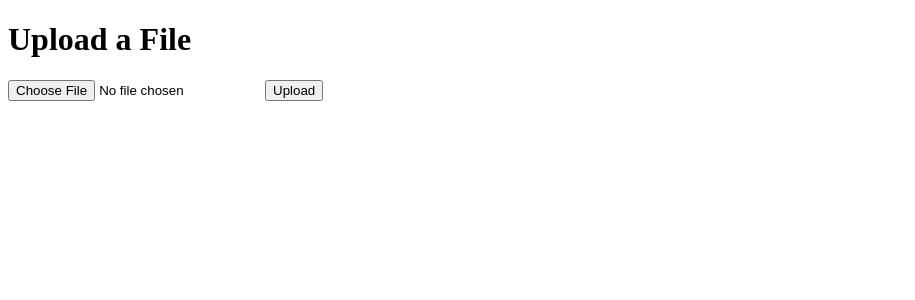
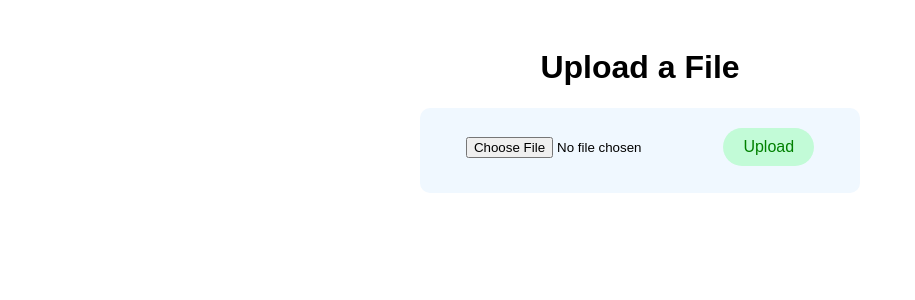
Before and after one commit to nipunaloka/Flasck_Share-file-app, a Flask app: page / in a window 1280 px wide. Shown: the top 300 px of the page, without its empty margins (0-915 px from the left). Run offline with Flask 3, Linux system fonts and the light colour scheme.

Commit message:
updated code with more accuracy

```diff
--- a/app.py
+++ b/app.py
@@ -1,45 +1,67 @@
-from flask import Flask, request, redirect, url_for, render_template
+from flask import Flask, request, redirect, url_for, render_template, send_from_directory, flash
 from werkzeug.utils import secure_filename
 import os
 
 app = Flask(__name__)
 
-# Configure upload folder and allowed extensions
+# Configure app settings
 UPLOAD_FOLDER = 'uploads'
 ALLOWED_EXTENSIONS = {'png', 'jpg', 'jpeg', 'gif', 'pdf', 'txt', 'docx'}
+MAX_CONTENT_LENGTH = 16 * 1024 * 1024  # 16 MB file size limit
 
 app.config['UPLOAD_FOLDER'] = UPLOAD_FOLDER
+app.config['MAX_CONTENT_LENGTH'] = MAX_CONTENT_LENGTH
+app.secret_key = 'your_secret_key'  # For flash messages
 
 # Ensure the upload folder exists
 if not os.path.exists(UPLOAD_FOLDER):
     os.makedirs(UPLOAD_FOLDER)
 
+# Helper function to check allowed file types
 def allowed_file(filename):
     return '.' in filename and filename.rsplit('.', 1)[1].lower() in ALLOWED_EXTENSIONS
 
+# Home route with upload form
 @app.route('/')
 def upload_form():
     return render_template('upload.html')
 
+# Handle file uploads
 @app.route('/upload', methods=['POST'])
 def upload_file():
     if 'file' not in request.files:
+        flash('No file part in the request')
         return redirect(request.url)
+
     file = request.files['file']
+
     if file.filename == '':
+        flash('No file selected')
         return redirect(request.url)
+
     if file and allowed_file(file.filename):
         filename = secure_filename(file.filename)
         file_path = os.path.join(app.config['UPLOAD_FOLDER'], filename)
         file.save(file_path)
         file_type = filename.rsplit('.', 1)[1].lower()
+        flash('File uploaded successfully!')
         return render_template('upload.html', filename=filename, filetype=file_type)
-    else:
-        return 'Allowed file types are png, jpg, jpeg, gif, pdf, txt, docx'
 
+    flash('Invalid file type. Allowed types: png, jpg, jpeg, gif, pdf, txt, docx')
+    return redirect(request.url)
+
+# Serve uploaded files
 @app.route('/uploads/<filename>')
 def uploaded_file(filename):
-    return redirect(url_for('static', filename='uploads/' + filename), code=301)
+    # Serve files from the 'uploads' directory
+    return send_from_directory(app.config['UPLOAD_FOLDER'], filename)
+
+
+# Error handler for large files
+@app.errorhandler(413)
+def request_entity_too_large(error):
+    flash('File is too large. Maximum allowed size is 16 MB.')
+    return redirect(url_for('upload_form'))
 
 if __name__ == '__main__':
-    app.run(host='0.0.0.0', port=5000)
+    app.run(debug=True)
--- a/templates/upload.html
+++ b/templates/upload.html
@@ -1,25 +1,66 @@
-<!doctype html>
+<!DOCTYPE html>
 <html lang="en">
 <head>
-    <meta charset="utf-8">
-    <meta name="viewport" content="width=device-width, initial-scale=1, shrink-to-fit=no">
+    <meta charset="UTF-8">
+    <meta name="viewport" content="width=device-width, initial-scale=1.0">
     <title>File Upload</title>
+    <style>
+        body {
+            font-family: Arial, sans-serif;
+            text-align: center;
+            padding: 20px;
+        }
+        .button-33 {
+          background-color: #c2fbd7;
+          border-radius: 100px;
+          color: green;
+          padding: 10px 20px;
+          text-decoration: none;
+          border: 0;
+          font-size: 16px;
+          cursor: pointer;
+        }
+        form {
+            margin: 20px auto;
+            padding: 20px;
+            background-color: #f0f8ff;
+            border-radius: 10px;
+            max-width: 400px;
+        }
+        input[type="file"] {
+            margin-bottom: 15px;
+        }
+        .messages {
+            color: red;
+            margin-bottom: 15px;
+        }
+        .success {
+            color: green;
+        }
+    </style>
 </head>
 <body>
     <h1>Upload a File</h1>
-    <form method="post" action="/upload" enctype="multipart/form-data">
-      <input type="file" name="file">
-      <input type="submit" value="Upload">
+    <div class="messages">
+        {% with messages = get_flashed_messages() %}
+            {% if messages %}
+                {% for message in messages %}
+                    <p>{{ message }}</p>
+                {% endfor %}
+            {% endif %}
+        {% endwith %}
+    </div>
+    <form action="/upload" method="POST" enctype="multipart/form-data">
+        <input type="file" name="file" required>
+        <button type="submit" class="button-33">Upload</button>
     </form>
     {% if filename %}
-    <h2>Uploaded File:</h2>
+        <div class="success">
+            <h2>File Uploaded Successfully!</h2>
             <p>Filename: {{ filename }}</p>
             <p>Filetype: {{ filetype }}</p>
-    {% if filetype in ['png', 'jpg', 'jpeg', 'gif'] %}
-      <img src="{{ url_for('uploaded_file', filename=filename) }}" alt="Uploaded Image" style="max-width: 500px;">
-    {% else %}
-      <a href="{{ url_for('uploaded_file', filename=filename) }}">{{ filename }}</a>
-    {% endif %}
+            <a href="{{ url_for('uploaded_file', filename=filename) }}" target="_blank">View File</a>
+        </div>
     {% endif %}
 </body>
 </html>
```
Also changed, not shown: uploads/Leonardo_Phoenix_10_A_futuristic_and_modern_cover_image_for_a_2.jpg (added), uploads/ai-generated-8660319_1280.png (added), uploads/office-2360063_1280.jpg (added), uploads/salary.png (added), uploads/water-3354063_1920.jpg (added). Lines whose indentation alone changed are shown as unchanged.
